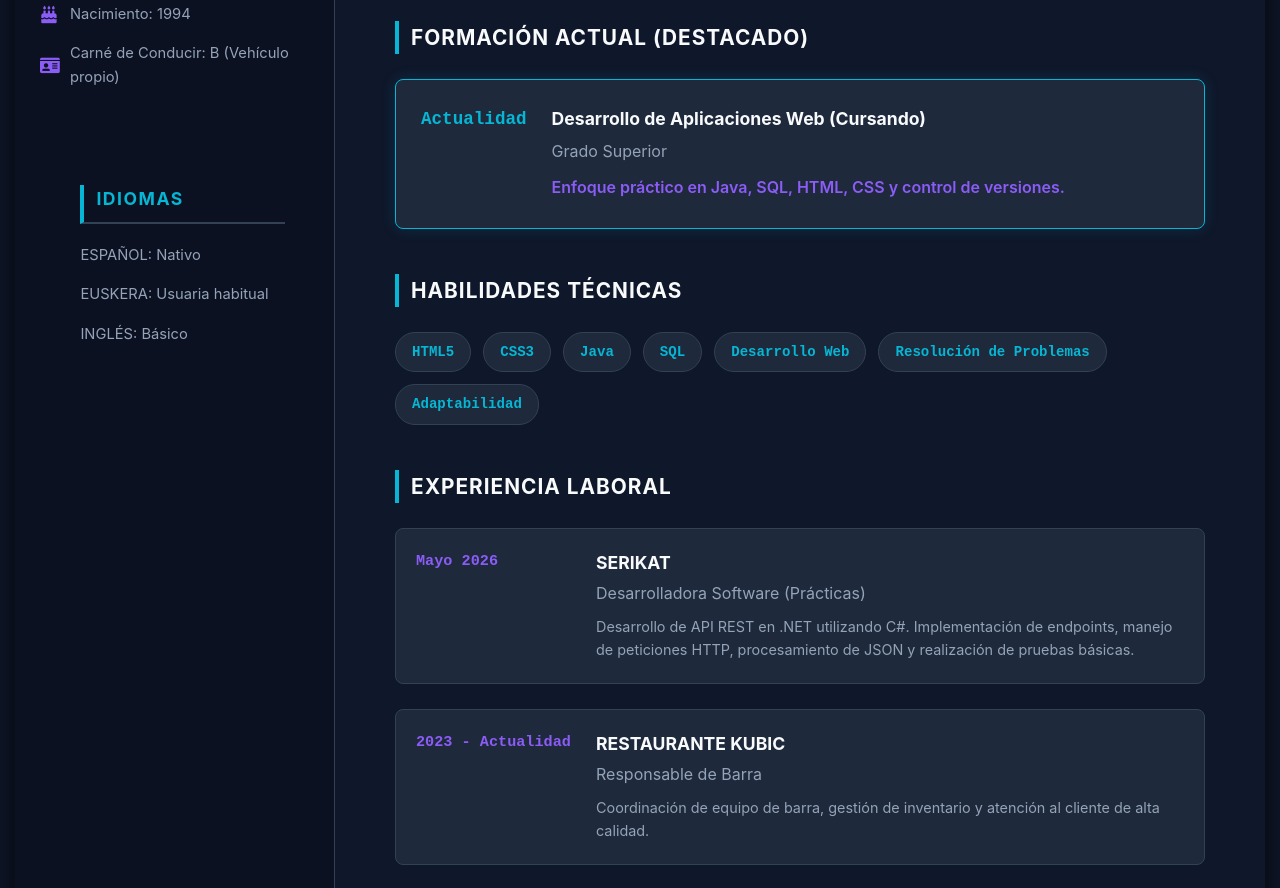
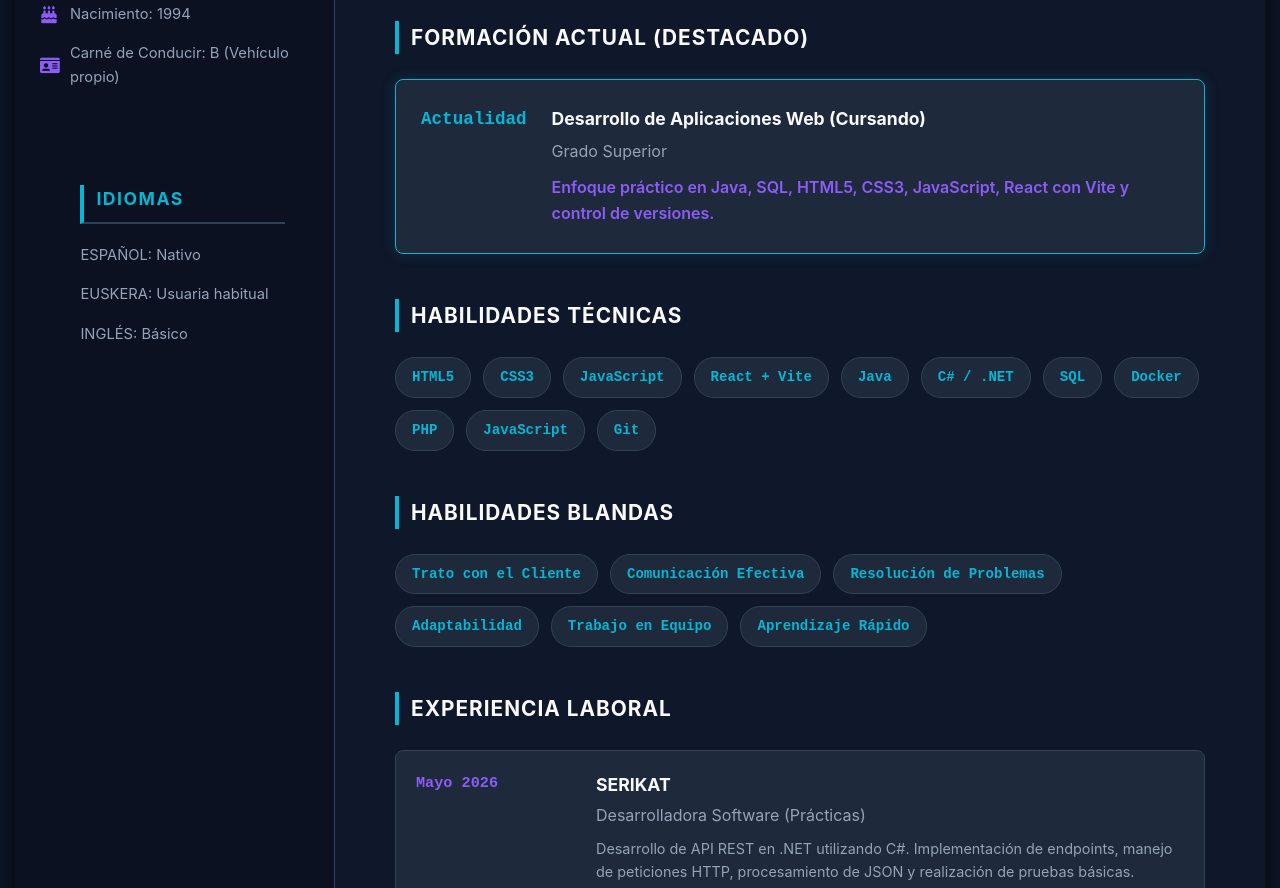
Before and after one commit to jpaniaguarosales/cv-jone-paniagua, a plain HTML site: page index.html in a window 1280 px wide. Shown: the part 495-1383 px from the top of the page. Drawn offline with Linux system fonts and the light colour scheme.

Commit message:
Add files via upload

```diff
--- a/index.html
+++ b/index.html
@@ -5,15 +5,12 @@
     <meta name="viewport" content="width=device-width, initial-scale=1.0">
     <title>CV Jone Paniagua Rosales - Desarrollo Web</title>
     <link rel="stylesheet" href="estilo.css">
-    <!-- Iconos opcionales (FontAwesome para mayor profesionalidad, requiere conexión) -->
     <link rel="stylesheet" href="https://cdnjs.cloudflare.com/ajax/libs/font-awesome/6.0.0/css/all.min.css">
 </head>
 <body>
     <div class="cv-container">
-        <!-- Barra Lateral (Contacto y Perfil Básico) -->
         <aside class="sidebar">
             <div class="profile-photo-container">
-                <!-- He mejorado tu foto, dándole un fondo de oficina moderna con sutiles toques de código y tecnología, manteniendo tu sonrisa. Es más profesional para este perfil. -->
                 <img src="foto.jpeg" alt="Foto de Jone Paniagua Rosales" class="profile-photo">
             </div>
 
@@ -38,7 +35,6 @@
             </section>
         </aside>
 
-        <!-- Cuerpo Principal -->
         <main class="main-content">
             <header class="header-main">
                 <h1 class="name">Jone</h1>
@@ -60,7 +56,7 @@
                     <div class="details">
                         <h3>Desarrollo de Aplicaciones Web (Cursando)</h3>
                         <p>Grado Superior</p>
-                        <p class="skills-highlight">Enfoque práctico en Java, SQL, HTML, CSS y control de versiones.</p>
+                        <p class="skills-highlight">Enfoque práctico en Java, SQL, HTML5, CSS3, JavaScript, React con Vite y control de versiones.</p>
                     </div>
                 </div>
             </section>
@@ -68,13 +64,31 @@
             <section class="skills-section">
                 <h2>HABILIDADES TÉCNICAS</h2>
                 <div class="skills-grid">
+                    <div class="skills-grid">
                     <div class="skill-item">HTML5</div>
                     <div class="skill-item">CSS3</div>
+                    <div class="skill-item">JavaScript</div>
+                    <div class="skill-item">React + Vite</div>
                     <div class="skill-item">Java</div>
+                    <div class="skill-item">C# / .NET</div>
                     <div class="skill-item">SQL</div>
-                    <div class="skill-item">Desarrollo Web</div>
+                    <div class="skill-item">Docker</div>
+                    <div class="skill-item">PHP</div>
+                    <div class="skill-item">JavaScript</div>
+                    <div class="skill-item">Git</div>
+                </div>
+                </div>
+            </section>
+
+            <section class="skills-section">
+                <h2>HABILIDADES BLANDAS</h2>
+                <div class="skills-grid">
+                    <div class="skill-item">Trato con el Cliente</div>
+                    <div class="skill-item">Comunicación Efectiva</div>
                     <div class="skill-item">Resolución de Problemas</div>
                     <div class="skill-item">Adaptabilidad</div>
+                    <div class="skill-item">Trabajo en Equipo</div>
+                    <div class="skill-item">Aprendizaje Rápido</div>
                 </div>
             </section>
 
@@ -125,7 +139,7 @@
                     </div>
                 </div>
                 <div class="education-item">
-                    <div class="date">2006 - 2012</div>
+                    <div class="date">2010 - 2012</div>
                     <div class="details">
                         <h3>Bachiller en ciencias sociales</h3>
                         <p>IES BALMASEDA</p>
```
